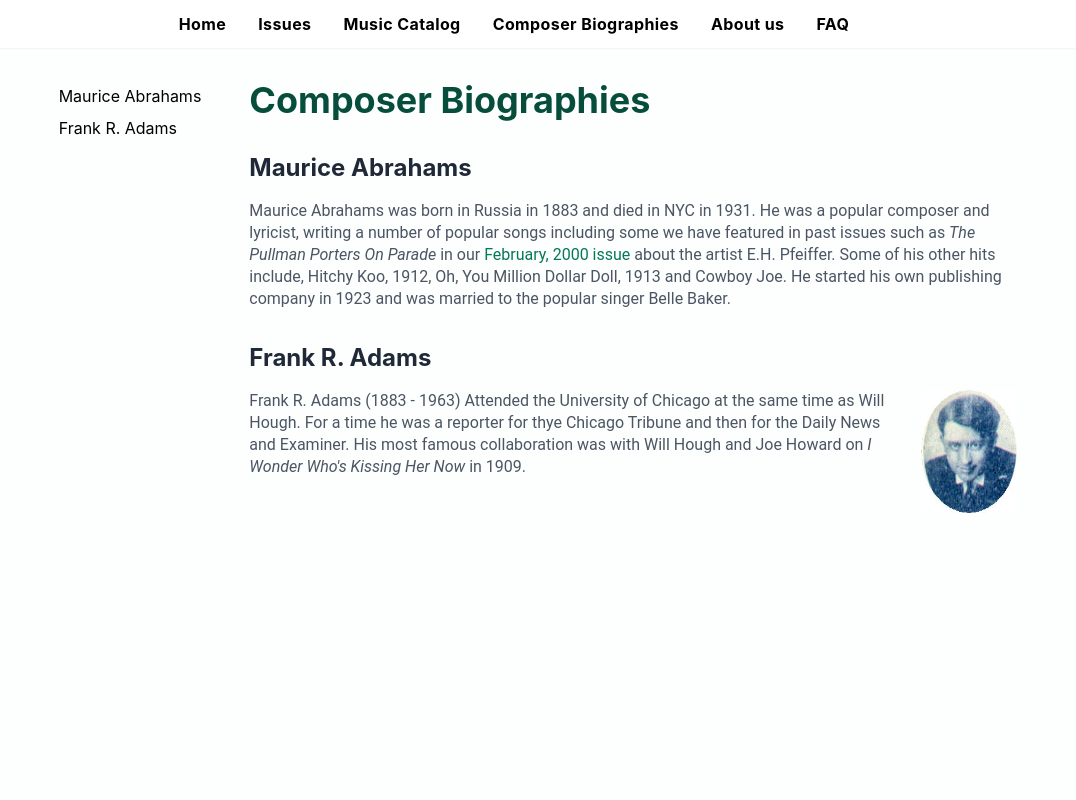
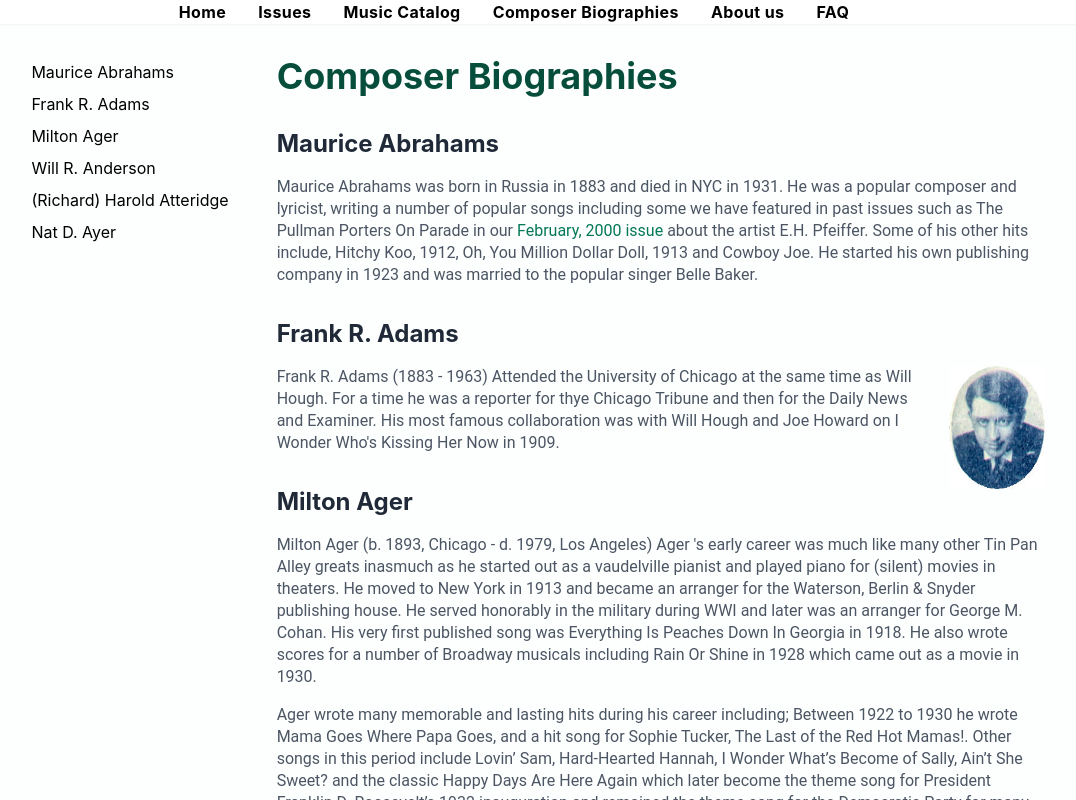
Before and after one commit to blakeley/parlorsongs, a Next.js app: page /biographies in a window 1280 px wide. Shown: the whole page, without its empty margins (126-1202 px from the left). Built offline with nearby package versions, Linux system fonts and the light colour scheme.

Commit message:
Refactor biographies to use markdown

```diff
--- /dev/null
+++ b/biographies/(Richard) Harold Atteridge.md
@@ -0,0 +1 @@
+(Richard) Harold Atteridge (1886 - 1938) was educated at the University of Chicago, earning a Bachelor of Philosophy. He became a staff writer for the Schuberts (producers of many Broadway musicals) and as such was the librettist for many Broadway Shows including many starring Al Jolson. The Internet Broadway Database lists nearly 70 shows for which Atteridge wrote the libretto or lyrics for individual songs. He was one ofthe most prolific lyricists of his day. Among his indicidual song credits are By the *Beautiful Sea*  with Harry Carroll and *Come Dance With Me* with Louis A. Hirsch in 1911.
--- /dev/null
+++ b/biographies/Frank R. Adams.md
@@ -0,0 +1 @@
+![](/frankadams.jpg) Frank R. Adams (1883 - 1963) Attended the University of Chicago at the same time as Will Hough. For a time he was a reporter for thye Chicago Tribune and then for the Daily News and Examiner. His most famous collaboration was with Will Hough and Joe Howard on I Wonder Who's Kissing Her Now in 1909.
--- /dev/null
+++ b/biographies/Maurice Abrahams.md
@@ -0,0 +1 @@
+Maurice Abrahams was born in Russia in 1883 and died in NYC in 1931. He was a popular composer and lyricist, writing a number of popular songs including some we have featured in past issues such as The Pullman Porters On Parade in our [February, 2000 issue](http://www.parlorsongs.com/parlorsongs.com/archive/issues/0200/0200.html) about the artist E.H. Pfeiffer. Some of his other hits include, Hitchy Koo, 1912, Oh, You Million Dollar Doll, 1913 and Cowboy Joe. He started his own publishing company in 1923 and was married to the popular singer Belle Baker.
--- /dev/null
+++ b/biographies/Milton Ager.md
@@ -0,0 +1,3 @@
+Milton Ager (b. 1893, Chicago - d. 1979, Los Angeles) Ager 's early career was much like many other Tin Pan Alley greats inasmuch as he started out as a vaudelville pianist and played piano for (silent) movies in theaters. He moved to New York in 1913 and became an arranger for the Waterson, Berlin & Snyder publishing house. He served honorably in the military during WWI and later was an arranger for George M. Cohan. His very first published song was Everything Is Peaches Down In Georgia in 1918. He also wrote scores for a number of Broadway musicals including Rain Or Shine in 1928 which came out as a movie in 1930.
+
+Ager wrote many memorable and lasting hits during his career including; Between 1922 to 1930 he wrote Mama Goes Where Papa Goes, and a hit song for Sophie Tucker, The Last of the Red Hot Mamas!. Other songs in this period include Lovin’ Sam, Hard-Hearted Hannah, I Wonder What’s Become of Sally, Ain’t She Sweet? and the classic Happy Days Are Here Again which later become the theme song for President Franklin D. Roosevelt’s 1932 inauguration and remained the theme song for the Democratic Party for many years since. Perhaps his best known song was Ain't She Sweet (1927) which has often been used as a song that most represents the roaring twenties. In 1930, Ager moved to Hollywood and contributed to the film scores of Honky Tonk, King of Jazz and Chasing Rainbows. Songs in these pictures include “Happy Feet”, “A Bench in the Park” and If I Didn’t Care. Ager was inducted into the songwriter's hall of fame in 1972.
--- /dev/null
+++ b/biographies/Nat D. Ayer.md
@@ -0,0 +1,10 @@
+Nat D. Ayer (b. 1897, Boston - d. 1952, Bath, England) Ayer wrote a number of lasting and contemporary hits during his time on Tin Pan Alley including *King Chanticleer* (1911, lyrics by Seymour Brown, used in the Ziegfeld Follies) and a huge hit, If You Were The Only Girl In The World in 1916. The music from King Chanticleer is very often performed at ragtime festivals (never the lyrics), - even used as background music in films and accompaniment to silent films. Ayer left "Tin Pan Alley" to return to England, where he remained until the end of his life, composing mostly for the theater. His shows there include *The Bing Boys Are Here* (1916),* The Bing Boys Are There* (1917) and the *Bing Boys On Broadway* (1918) all of which were produced at the Alhambra Theater in London.
+Among his other compositions are: *Another Little Drink*, *Bingo Farm*, and *Zuyder Zee*, a popular novelty song:
+
+> Zuyder Zee, Zuyder Zee,
+>
+> Zuyder Beautiful Zee.
+>
+> You unt me, You unt Me,
+>
+> Oh How Happy Ve'll Be"
--- /dev/null
+++ b/biographies/Will R. Anderson.md
@@ -0,0 +1 @@
+This particular Anderson is difficult to pin down. There was a somgwriter William Robert or W. R. Anderson who flourished at the same time and who also was published by Whitmark. I suspect this is the same guy. Born in 1891, we know little else about him other than a scant few songs. Besides *Just Some One*, Anderson wrote: *Good Night Dear* (1908), Bring Me A Letter From My Old Home Town (1918), Take It From Me (1918) and Evening, My Love and You (1923).
--- a/package.json
+++ b/package.json
@@ -9,6 +9,7 @@
   },
   "dependencies": {
     "autoprefixer": "^10.0.2",
+    "markdown-to-jsx": "^7.1.0",
     "next": "10.0.3",
     "postcss": "^8.1.10",
     "react": "17.0.1",
--- a/pages/biographies.tsx
+++ b/pages/biographies.tsx
@@ -1,58 +1,46 @@
+import fs from "fs";
+import Markdown from "markdown-to-jsx";
+import { GetStaticProps } from "next";
 import Head from "next/head";
+import path from "path";
 import { FunctionComponent } from "react";
 import { NavBar } from "../components/NavBar";
 
-interface Biography {
+interface File {
   name: string;
-  element: JSX.Element;
+  contents: string;
 }
 
-const biographies: Biography[] = [
-  {
-    name: "Maurice Abrahams",
-    element: (
-      <>
-        <p>
-          Maurice Abrahams was born in Russia in 1883 and died in NYC in 1931.
-          He was a popular composer and lyricist, writing a number of popular
-          songs including some we have featured in past issues such as{" "}
-          <em>The Pullman Porters On Parade</em> in our{" "}
-          <a href="http://www.parlorsongs.com/parlorsongs.com/archive/issues/0200/0200.html">
-            February, 2000 issue
-          </a>{" "}
-          about the artist E.H. Pfeiffer. Some of his other hits include, Hitchy
-          Koo, 1912, Oh, You Million Dollar Doll, 1913 and Cowboy Joe. He
-          started his own publishing company in 1923 and was married to the
-          popular singer Belle Baker.
-        </p>
-      </>
-    ),
-  },
-  {
-    name: "Frank R. Adams",
-    element: (
-      <>
-        <p>
-          <img src="/frankadams.jpg" />
-          Frank R. Adams (1883 - 1963) Attended the University of Chicago at the
-          same time as Will Hough. For a time he was a reporter for thye Chicago
-          Tribune and then for the Daily News and Examiner. His most famous
-          collaboration was with Will Hough and Joe Howard on{" "}
-          <i>I Wonder Who's Kissing Her Now</i> in 1909.
-        </p>
-      </>
-    ),
-  },
-];
+export const getStaticProps: GetStaticProps<{ files: File[] }> = async (
+  context
+) => {
+  const postsDirectory = path.join(process.cwd(), "biographies");
+  const filenames = fs.readdirSync(postsDirectory);
 
-const BiographyListItem: FunctionComponent<Biography> = (biography) => (
-  <li>
-    <h3>{biography.name}</h3>
-    <section {...{ name: biography.name }}>{biography.element}</section>
-  </li>
+  const files = filenames
+    .map((filename) => {
+      const filePath = path.join(postsDirectory, filename);
+      const contents = fs.readFileSync(filePath, "utf8");
+      const name = path.parse(filename).name; // hello
+
+      return {
+        name,
+        contents,
+      };
+    })
+    .sort((file1, file2) =>
+      file1.name
+        .split(" ")
+        .reverse()[0]
+        .localeCompare(file2.name.split(" ").reverse()[0])
     );
 
-const Biographies: FunctionComponent = () => (
+  return {
+    props: { files },
+  };
+};
+
+const Page: FunctionComponent<{ files: File[] }> = ({ files }) => (
   <div className="flex flex-col fixed inset-0">
     <Head>
       <title>The Parlor Songs Academy - Issues</title>
@@ -60,28 +48,40 @@ const Biographies: FunctionComponent = () => (
 
     <NavBar />
 
-    <main className="flex-1 flex flex-row mx-auto">
-      <nav className="mx-4 font-display py-8">
-        <ol>
-          {biographies.map((biography) => (
-            <li key={biography.name}>
+    <main className="flex-1 flex flex-row mx-auto max-h-full">
+      <nav className="mx-4 font-display">
+        <ol className="py-8 overflow-y-scroll max-h-full">
+          {files.map((file) => (
+            <>
+              <li key={file.name}>
                 <a
-                href={`#${biography.name}`}
+                  href={`#${file.name}`}
                   className="hover:text-green-800 hover:bg-gray-50 px-8 py-1 transition-all w-full h-full block"
                 >
-                {biography.name}
+                  {file.name}
                 </a>
               </li>
+            </>
           ))}
         </ol>
       </nav>
 
-      <article className="biographies flex-1" style={{ margin: 0 }}>
+      <article className="biographies flex-1 overflow-y-scroll">
         <h1 style={{ textAlign: "left" }}>Composer Biographies</h1>
-        <ol>{biographies.map(BiographyListItem)}</ol>
+        <ol className="mb-32">
+          {files.map((file) => (
+            <li>
+              <a {...{ name: file.name }}></a>
+              <h3>{file.name}</h3>
+              <section>
+                <Markdown children={file.contents} />
+              </section>
+            </li>
+          ))}
+        </ol>
       </article>
     </main>
   </div>
 );
 
-export default Biographies;
+export default Page;
--- a/styles/globals.css
+++ b/styles/globals.css
@@ -21,7 +21,7 @@ header {
 }
 
 article h3 {
-  @apply text-2xl font-display font-bold mt-8 mb-4 text-gray-800;
+  @apply text-2xl font-display font-bold pt-4 my-4 text-gray-800;
 }
 
 article p {
@@ -50,7 +50,11 @@ article.biographies img {
 }
 
 article blockquote {
-  @apply my-8 mx-auto max-w-max;
+  @apply my-8 mx-auto max-w-max border-l-4 border-gray-400 border-solid pl-4;
+}
+
+article.biographies blockquote p {
+  margin: 0;
 }
 
 html,
```
Also changed, not shown: 1 other file (tests, documents, lock files or other folders). Lines whose indentation alone changed are shown as unchanged.
